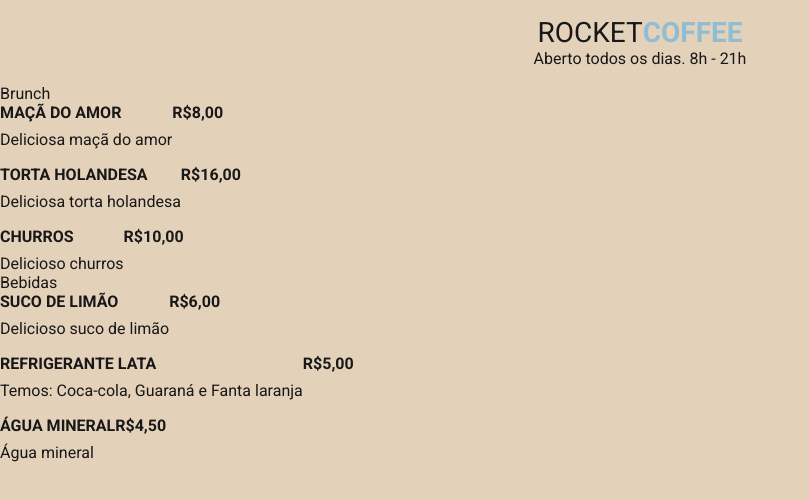
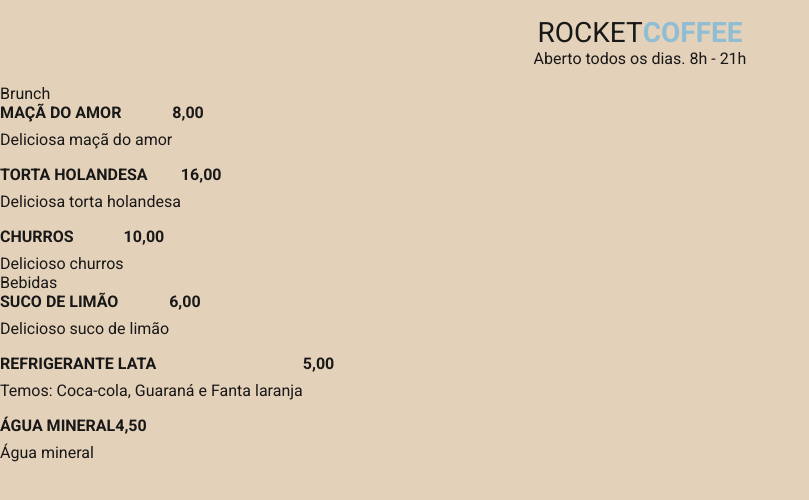
Before and after one commit to Koemyy/RocketCoffee, a React (Vite) app: page / in a window 1280 px wide. Shown: the top 500 px of the page, without its empty margins (0-809 px from the left). Built offline with nearby package versions, Linux system fonts and the light colour scheme.

Commit message:
Remove R$ from price

```diff
--- a/src/components/Product.tsx
+++ b/src/components/Product.tsx
@@ -13,7 +13,7 @@
                 <p>{title.toUpperCase()}</p>
                 <span>{description}</span>
             </div>
-            <p>R${price.toUpperCase()}</p>
+            <p>{price.toUpperCase()}</p>
         </div>
     )
 }
```
